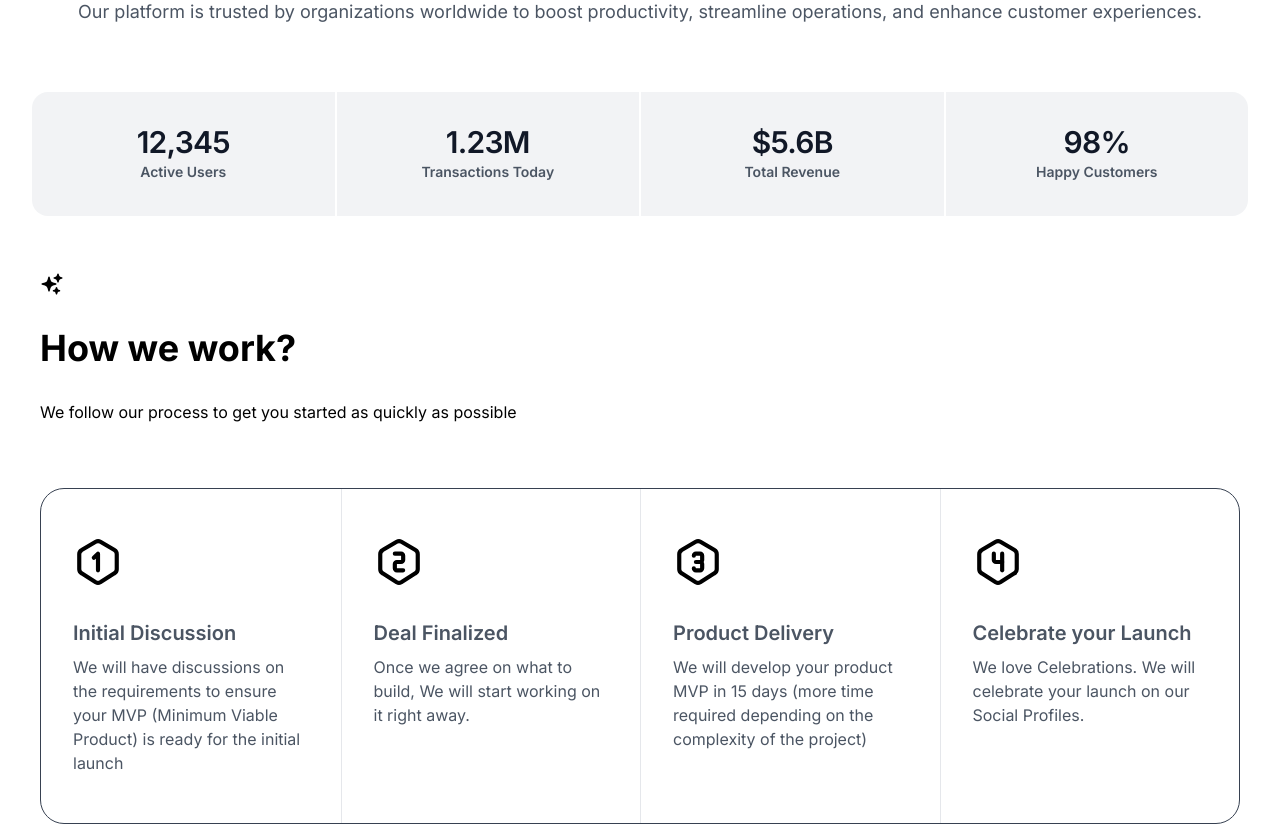
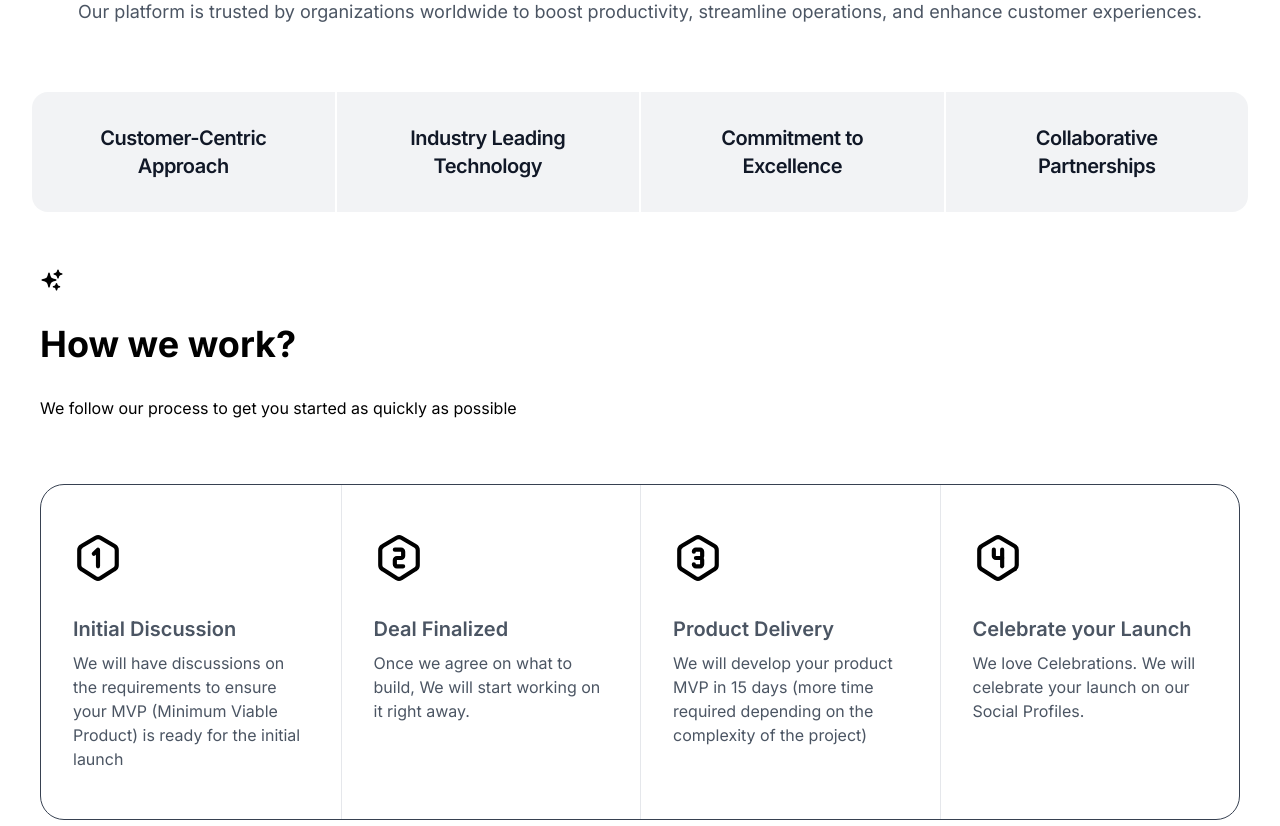
Before and after one commit to akash9676/HR-IT-Website, a Next.js app: page / in a window 1280 px wide. Shown: the part 820-1646 px from the top of the page. Built offline with nearby package versions, Linux system fonts and the light colour scheme.

Commit message:
Metrics, footer and services updated

```diff
--- a/app/components/Aboutus.tsx
+++ b/app/components/Aboutus.tsx
@@ -23,34 +23,34 @@ const AboutUs = () => {
                         <dl className="mt-16 grid grid-cols-1 gap-0.5 overflow-hidden rounded-2xl text-center sm:grid-cols-2 lg:grid-cols-4">
                             <div className="flex flex-col bg-gray-200/50 p-8">
                                 <dt className="text-sm font-semibold leading-6 text-gray-600">
-                                    Active Users
+
                                 </dt>
-                                <dd className="order-first text-3xl font-semibold tracking-tight text-gray-900">
-                                    12,345
+                                <dd className="order-first text-xl font-semibold tracking-tight text-gray-900">
+                                Customer-Centric Approach
                                 </dd>
                             </div>
                             <div className="flex flex-col bg-gray-200/50 p-8">
                                 <dt className="text-sm font-semibold leading-6 text-gray-600">
-                                    Transactions Today
+
                                 </dt>
-                                <dd className="order-first text-3xl font-semibold tracking-tight text-gray-900">
-                                    1.23M
+                                <dd className="order-first text-xl font-semibold tracking-tight text-gray-900">
+                                Industry Leading Technology
                                 </dd>
                             </div>
                             <div className="flex flex-col bg-gray-200/50 p-8">
                                 <dt className="text-sm font-semibold leading-6 text-gray-600">
-                                    Total Revenue
+
                                 </dt>
-                                <dd className="order-first text-3xl font-semibold tracking-tight text-gray-900">
-                                    $5.6B
+                                <dd className="order-first text-xl font-semibold tracking-tight text-gray-900">
+                                Commitment to Excellence
                                 </dd>
                             </div>
                             <div className="flex flex-col bg-gray-200/50 p-8">
                                 <dt className="text-sm font-semibold leading-6 text-gray-600">
-                                    Happy Customers
+
                                 </dt>
-                                <dd className="order-first text-3xl font-semibold tracking-tight text-gray-900">
-                                    98%
+                                <dd className="order-first text-xl font-semibold tracking-tight text-gray-900">
+                                Collaborative Partnerships
                                 </dd>
                             </div>
                         </dl>
--- a/app/components/Footer.tsx
+++ b/app/components/Footer.tsx
@@ -40,9 +40,7 @@ const Footer = () => {
                         </a>
                         <div className="mt-6 lg:max-w-sm">
                             <p className="text-sm text-gray-800">
-                                Sed ut perspiciatis unde omnis iste natus error
-                                sit voluptatem accusantium doloremque
-                                laudantium, totam rem aperiam.
+                            HR-IT Solutions: Pioneering innovative HR technology and solutions. Empowering your business with cutting-edge tools and expertise.
                             </p>
                         </div>
                     </div>
@@ -136,8 +134,7 @@ const Footer = () => {
                             </a>
                         </div>
                         <p className="mt-4 text-sm text-gray-500">
-                            Bacon ipsum dolor amet short ribs pig sausage
-                            prosciutto chicken spare ribs salami.
+                        Connect with us on social media for the latest updates and insights.
                         </p>
                     </div>
                 </div>
--- a/app/components/Services.tsx
+++ b/app/components/Services.tsx
@@ -299,14 +299,14 @@ const Services = () => {
                                 <div className="relative h-full p-5 bg-white border-2 border-orange-400 rounded-lg">
                                     <div className="flex items-center -mt-1">
                                         <h3 className="my-2 ml-3 text-lg font-bold text-gray-800">
-                                        Infrastructure Automation
+                                        Automated Monitoring and Alerts
                                         </h3>
                                     </div>
                                     <p className="mt-3 mb-1 text-xs font-medium text-orange-500 uppercase">
                                         ------------
                                     </p>
                                     <p className="mb-2 text-gray-600">
-                                    Manage your IT infrastructure effortlessly with automation. We set up systems that automatically handle hardware and software setup, making it simple to add new resources as needed.
+                                    Keep an eye on your systems with automated monitoring. We set up tools that automatically check for issues and alert you, helping you fix problems quickly.
                                     </p>
                                 </div>
                             </div>
@@ -355,14 +355,14 @@ const Services = () => {
                                 <div className="relative h-full p-5 bg-white border-2 border-green-400 rounded-lg">
                                     <div className="flex items-center -mt-1">
                                         <h3 className="my-2 ml-3 text-lg font-bold text-gray-800">
-                                        Automated Monitoring and Alerts
+                                        Infrastructure Automation
                                         </h3>
                                     </div>
                                     <p className="mt-3 mb-1 text-xs font-medium text-green-400 uppercase">
                                         ------------
                                     </p>
                                     <p className="mb-2 text-gray-600">
-                                    Keep an eye on your systems with automated monitoring. We set up tools that automatically check for issues and alert you, helping you fix problems quickly.
+                                    Manage your IT infrastructure effortlessly with automation. We set up systems that automatically handle hardware and software setup, making it simple to add new resources as needed.
                                     </p>
                                 </div>
                             </div>
```
